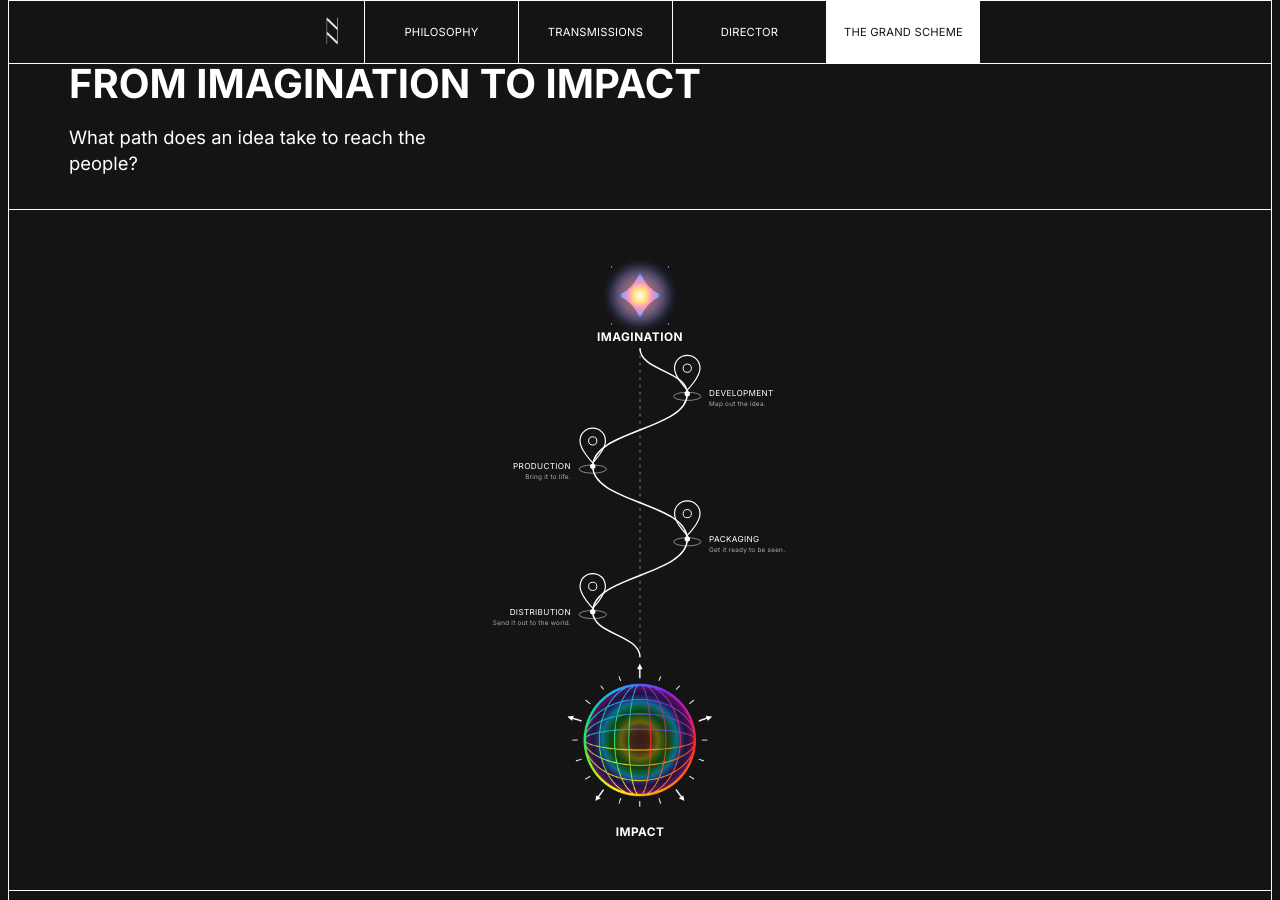
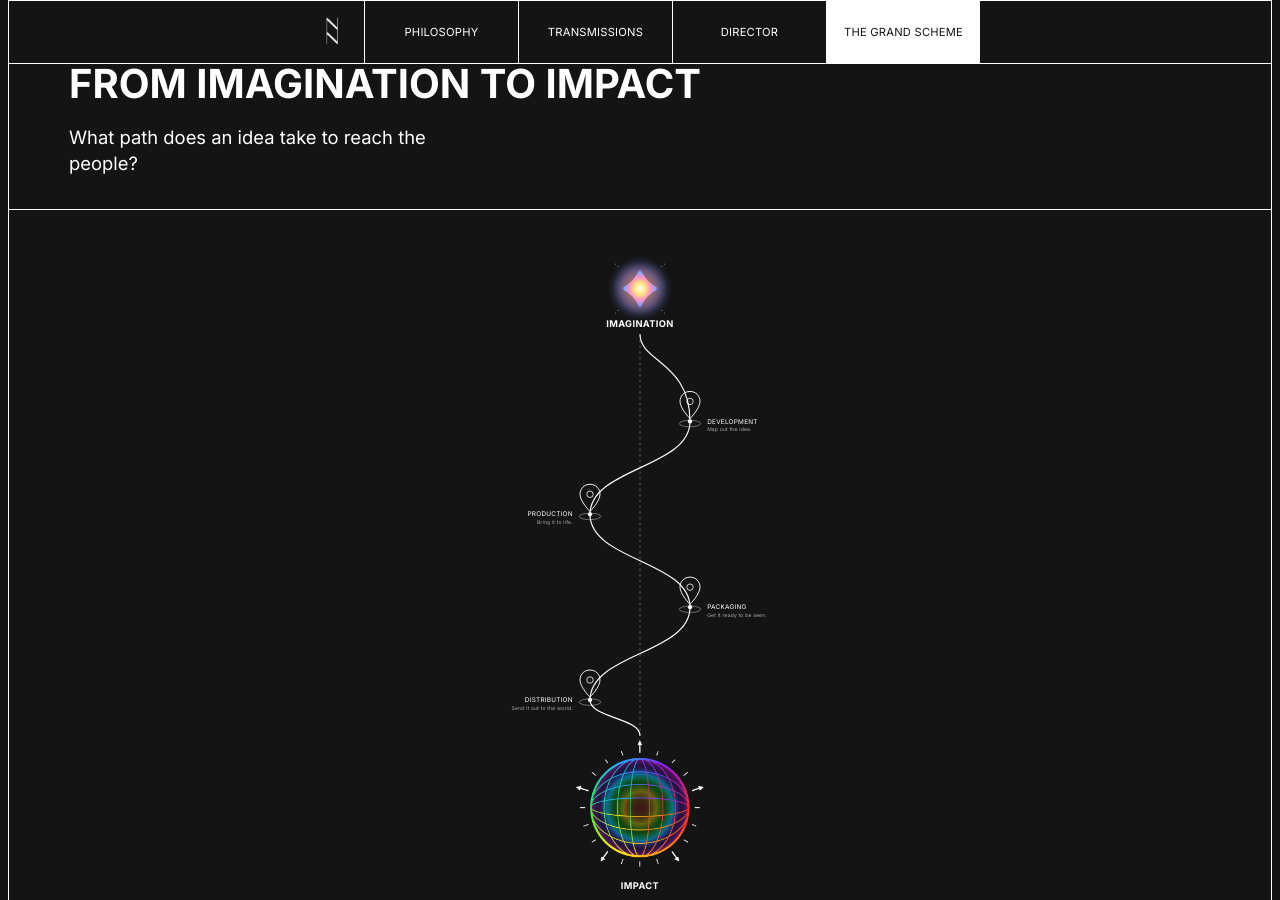
Before and after one commit to laindoe/ten-grand, a Jekyll site: the page built from index.html, in a window 1280 px wide and 900 px high, scrolled down 5074 px. Built offline with Jekyll 4.4.1, drawn with Linux system fonts in a browser that asks for light colours.

Commit message:
Make the imagination-to-impact route noticeably longer (#96)
Previous pass only modestly increased spacing; per follow-up feedback
with a reference sketch, went further this time:

- Amplitude between left/right swings: 52 -> 70
- Vertical gap between consecutive stops: ~80px -> 130px
- Star and globe scaled up slightly (~15%) to stay proportional to
  the now-larger route
- viewBox grown accordingly (330x660 -> 420x910), widened enough on
  both sides that the longer subtitles ("Get it ready to be seen.",
  "Send it out to the world.") still have 35+ units of clearance from
  the edges — verified via getBBox() again, not just a screenshot.

Same path style, same pins, same labels/subtitles, same colors —
only the scale and spacing changed.


Claude-Session: https://claude.ai/code/session_017ynTvtGuh3qPdfkvciNjhT

Co-authored-by: Claude <noreply@anthropic.com>

```diff
--- a/index.html
+++ b/index.html
@@ -356,7 +356,7 @@
       </div>
 
       <div class="engine__route reveal">
-        <svg viewBox="-15 0 330 660" fill="none" role="img" aria-label="A winding route from Imagination, through Development, Production, Packaging, and Distribution, down to Impact">
+        <svg viewBox="-60 0 420 910" fill="none" role="img" aria-label="A winding route from Imagination, through Development, Production, Packaging, and Distribution, down to Impact">
           <defs>
             <radialGradient id="engineGlow" cx="50%" cy="50%" r="50%">
               <stop offset="0%" stop-color="#ffffff"/>
@@ -371,75 +371,74 @@
           </defs>
 
           <!-- Imagination: colorful glowing starburst -->
-          <g transform="translate(150,50)">
-            <circle r="34" fill="url(#engineGlow)" opacity="0.55" filter="url(#engineSoftGlow)"/>
+          <g transform="translate(150,54)">
+            <circle r="38" fill="url(#engineGlow)" opacity="0.55" filter="url(#engineSoftGlow)"/>
             <g stroke="url(#engineGlow)" stroke-width="1.5" stroke-dasharray="3 4" opacity="0.85">
-              <line x1="0" y1="-46" x2="0" y2="-38"/>
-              <line x1="0" y1="38" x2="0" y2="46"/>
-              <line x1="-46" y1="0" x2="-38" y2="0"/>
-              <line x1="46" y1="0" x2="38" y2="0"/>
-              <line x1="-33" y1="-33" x2="-27" y2="-27"/>
-              <line x1="33" y1="-33" x2="27" y2="-27"/>
-              <line x1="-33" y1="33" x2="-27" y2="27"/>
-              <line x1="33" y1="33" x2="27" y2="27"/>
+              <line x1="0" y1="-50" x2="0" y2="-41"/>
+              <line x1="0" y1="41" x2="0" y2="50"/>
+              <line x1="-50" y1="0" x2="-41" y2="0"/>
+              <line x1="50" y1="0" x2="41" y2="0"/>
+              <line x1="-36" y1="-36" x2="-29" y2="-29"/>
+              <line x1="36" y1="-36" x2="29" y2="-29"/>
+              <line x1="-36" y1="36" x2="-29" y2="29"/>
+              <line x1="36" y1="36" x2="29" y2="29"/>
             </g>
-            <path d="M0,-26 Q6,-8 24,0 Q6,8 0,26 Q-6,8 -24,0 Q-6,-8 0,-26 Z" fill="url(#engineGlow)"/>
+            <path d="M0,-29 Q7,-9 27,0 Q7,9 0,29 Q-7,9 -27,0 Q-7,-9 0,-29 Z" fill="url(#engineGlow)"/>
           </g>
-          <text x="150" y="100" text-anchor="middle" font-size="13" font-weight="700" fill="currentColor">IMAGINATION</text>
+          <text x="150" y="108" text-anchor="middle" font-size="13" font-weight="700" fill="currentColor">IMAGINATION</text>
 
           <!-- centerline the route winds around -->
-          <line x1="150" y1="108" x2="150" y2="448" stroke="currentColor" stroke-width="1" stroke-dasharray="3 5" opacity="0.5"/>
+          <line x1="150" y1="118" x2="150" y2="680" stroke="currentColor" stroke-width="1" stroke-dasharray="3 5" opacity="0.5"/>
 
           <!-- the winding route itself -->
-          <path d="M150.0,108.0 C150.0,133.0 202.0,133.0 202.0,158.0 C202.0,198.0 98.0,198.0 98.0,238.0 C98.0,278.0 202.0,278.0 202.0,318.0 C202.0,358.0 98.0,358.0 98.0,398.0 C98.0,423.0 150.0,423.0 150.0,448.0"
+          <path d="M150.0,118.0 C150.0,157.0 220.0,157.0 220.0,240.0 C220.0,305.0 80.0,305.0 80.0,370.0 C80.0,435.0 220.0,435.0 220.0,500.0 C220.0,565.0 80.0,565.0 80.0,630.0 C80.0,655.0 150.0,655.0 150.0,680.0"
                 stroke="currentColor" stroke-width="1.6"/>
 
           <!-- stop 1: Development -->
-          <g transform="translate(202,134)">
+          <g transform="translate(220,216)">
             <path d="M0,-18 C-8,-18 -14,-12 -14,-4 C-14,6 0,20 0,20 C0,20 14,6 14,-4 C14,-12 8,-18 0,-18 Z" stroke="currentColor" stroke-width="1.3"/>
             <circle cx="0" cy="-4" r="4.5" stroke="currentColor" stroke-width="1.1"/>
           </g>
-          <circle cx="202" cy="158" r="3" fill="currentColor"/>
-          <ellipse cx="202" cy="161" rx="15" ry="4.5" stroke="currentColor" stroke-width="0.9" opacity="0.6"/>
-          <text x="226" y="161" font-size="9" fill="currentColor">DEVELOPMENT</text>
-          <text x="226" y="172" font-size="7" fill="var(--color-text-muted)">Map out the idea.</text>
+          <circle cx="220" cy="240" r="3" fill="currentColor"/>
+          <ellipse cx="220" cy="243" rx="15" ry="4.5" stroke="currentColor" stroke-width="0.9" opacity="0.6"/>
+          <text x="244" y="243" font-size="9" fill="currentColor">DEVELOPMENT</text>
+          <text x="244" y="254" font-size="7" fill="var(--color-text-muted)">Map out the idea.</text>
 
           <!-- stop 2: Production -->
-          <g transform="translate(98,214)">
+          <g transform="translate(80,346)">
             <path d="M0,-18 C-8,-18 -14,-12 -14,-4 C-14,6 0,20 0,20 C0,20 14,6 14,-4 C14,-12 8,-18 0,-18 Z" stroke="currentColor" stroke-width="1.3"/>
             <circle cx="0" cy="-4" r="4.5" stroke="currentColor" stroke-width="1.1"/>
           </g>
-          <circle cx="98" cy="238" r="3" fill="currentColor"/>
-          <ellipse cx="98" cy="241" rx="15" ry="4.5" stroke="currentColor" stroke-width="0.9" opacity="0.6"/>
-          <text x="74" y="241" font-size="9" fill="currentColor" text-anchor="end">PRODUCTION</text>
-          <text x="74" y="252" font-size="7" fill="var(--color-text-muted)" text-anchor="end">Bring it to life.</text>
+          <circle cx="80" cy="370" r="3" fill="currentColor"/>
+          <ellipse cx="80" cy="373" rx="15" ry="4.5" stroke="currentColor" stroke-width="0.9" opacity="0.6"/>
+          <text x="56" y="373" font-size="9" fill="currentColor" text-anchor="end">PRODUCTION</text>
+          <text x="56" y="384" font-size="7" fill="var(--color-text-muted)" text-anchor="end">Bring it to life.</text>
 
           <!-- stop 3: Packaging -->
-          <g transform="translate(202,294)">
+          <g transform="translate(220,476)">
             <path d="M0,-18 C-8,-18 -14,-12 -14,-4 C-14,6 0,20 0,20 C0,20 14,6 14,-4 C14,-12 8,-18 0,-18 Z" stroke="currentColor" stroke-width="1.3"/>
             <circle cx="0" cy="-4" r="4.5" stroke="currentColor" stroke-width="1.1"/>
           </g>
-          <circle cx="202" cy="318" r="3" fill="currentColor"/>
-          <ellipse cx="202" cy="321" rx="15" ry="4.5" stroke="currentColor" stroke-width="0.9" opacity="0.6"/>
-          <text x="226" y="321" font-size="9" fill="currentColor">PACKAGING</text>
-          <text x="226" y="332" font-size="7" fill="var(--color-text-muted)">Get it ready to be seen.</text>
+          <circle cx="220" cy="500" r="3" fill="currentColor"/>
+          <ellipse cx="220" cy="503" rx="15" ry="4.5" stroke="currentColor" stroke-width="0.9" opacity="0.6"/>
+          <text x="244" y="503" font-size="9" fill="currentColor">PACKAGING</text>
+          <text x="244" y="514" font-size="7" fill="var(--color-text-muted)">Get it ready to be seen.</text>
 
           <!-- stop 4: Distribution -->
-          <g transform="translate(98,374)">
+          <g transform="translate(80,606)">
             <path d="M0,-18 C-8,-18 -14,-12 -14,-4 C-14,6 0,20 0,20 C0,20 14,6 14,-4 C14,-12 8,-18 0,-18 Z" stroke="currentColor" stroke-width="1.3"/>
             <circle cx="0" cy="-4" r="4.5" stroke="currentColor" stroke-width="1.1"/>
           </g>
-          <circle cx="98" cy="398" r="3" fill="currentColor"/>
-          <ellipse cx="98" cy="401" rx="15" ry="4.5" stroke="currentColor" stroke-width="0.9" opacity="0.6"/>
-          <text x="74" y="401" font-size="9" fill="currentColor" text-anchor="end">DISTRIBUTION</text>
-          <text x="74" y="412" font-size="7" fill="var(--color-text-muted)" text-anchor="end">Send it out to the world.</text>
+          <circle cx="80" cy="630" r="3" fill="currentColor"/>
+          <ellipse cx="80" cy="633" rx="15" ry="4.5" stroke="currentColor" stroke-width="0.9" opacity="0.6"/>
+          <text x="56" y="633" font-size="9" fill="currentColor" text-anchor="end">DISTRIBUTION</text>
+          <text x="56" y="644" font-size="7" fill="var(--color-text-muted)" text-anchor="end">Send it out to the world.</text>
 
           <!-- Impact: colorful globe (restored asset) -->
-          <image href="assets/images/icon-impact-globe.png" x="70" y="455" width="160" height="158"/>
-          <text x="150" y="645" text-anchor="middle" font-size="13" font-weight="700" fill="currentColor">IMPACT</text>
+          <image href="assets/images/icon-impact-globe.png" x="60" y="686" width="180" height="178"/>
+          <text x="150" y="895" text-anchor="middle" font-size="13" font-weight="700" fill="currentColor">IMPACT</text>
         </svg>
       </div>
-
       <div class="engine__footer reveal">
         <p class="engine__text">Ideas do not become culture by inspiration alone. They need development, production, packaging, distribution, and a path to reach people.</p>
         <p class="engine__text">Ten Grand builds infrastructure around that journey so ideas have a stronger chance of surviving from imagination to impact.</p>
```
